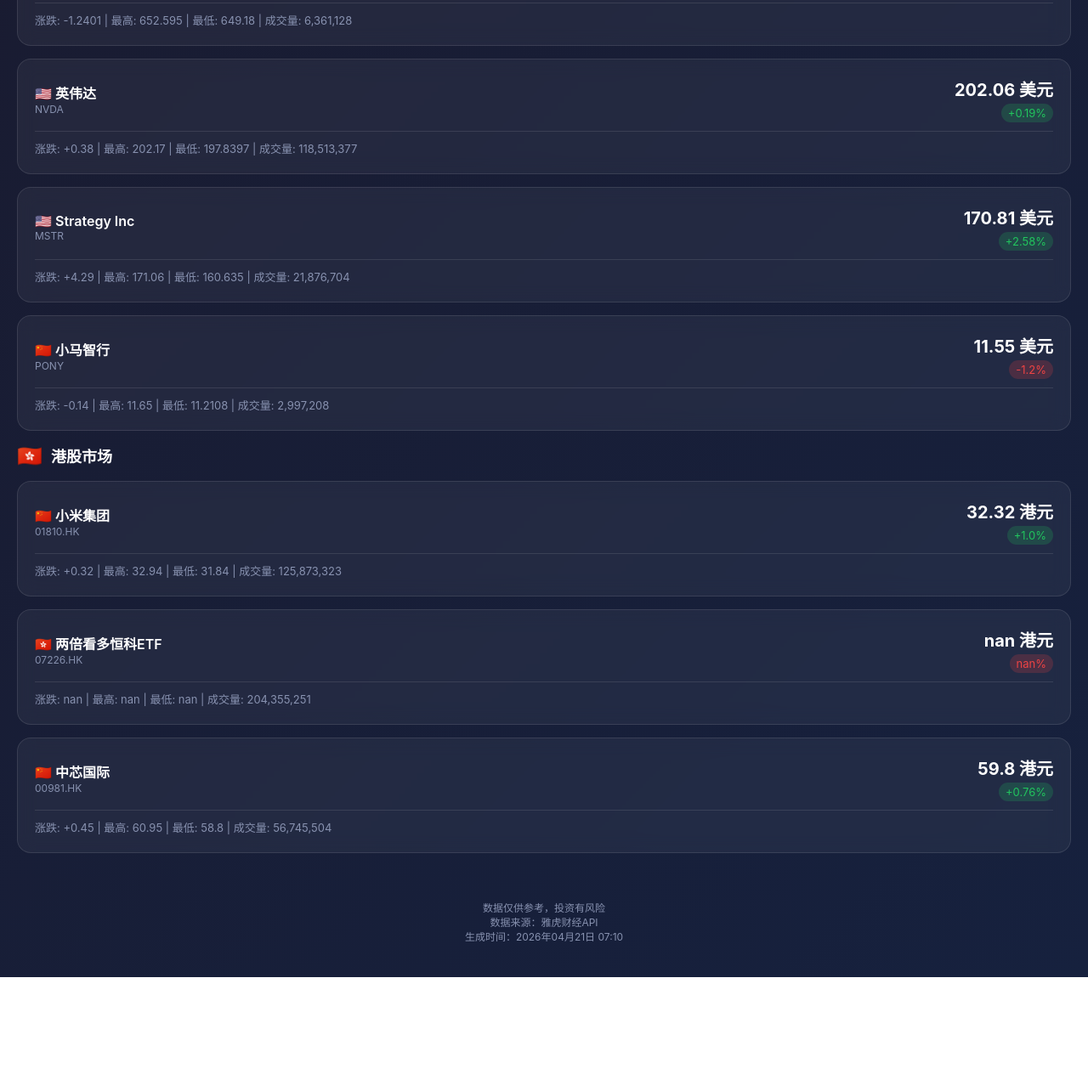
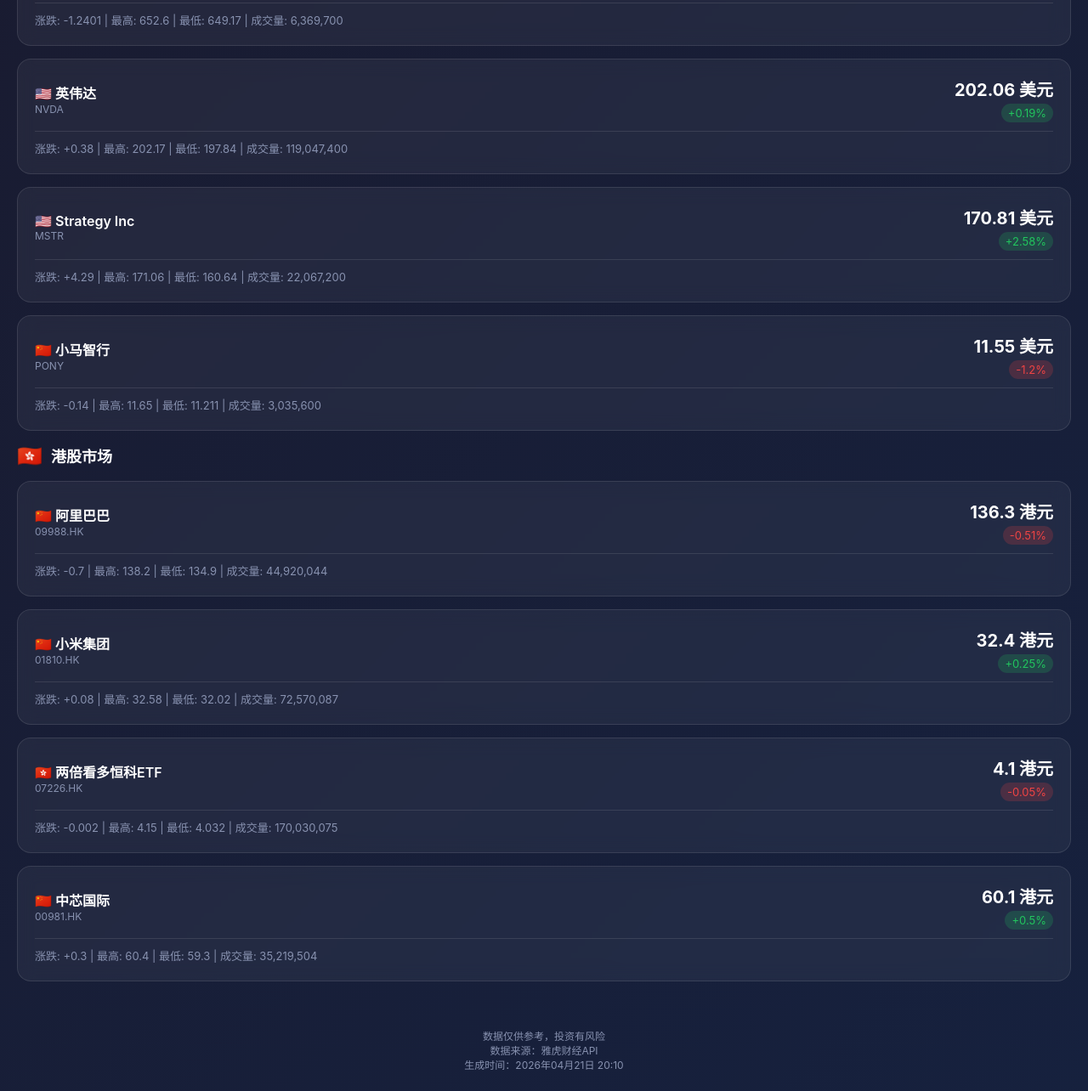
Before and after one commit to allvogue26/stock-news, a plain HTML site: page index.html in a window 1280 px wide. Shown: the part 724-2008 px from the top of the page at 85% size. Before the commit the page ends 1874 px from the top, so only its background shows below. Drawn offline with Linux system fonts and the light colour scheme.

Commit message:
Update stock report - 2026-04-21 20:10

```diff
--- a/index.html
+++ b/index.html
@@ -59,7 +59,7 @@
     <div class="header">
         <h1>📊 股票新闻</h1>
         <div class="date">2026年04月21日</div>
-        <div class="time">更新时间：07:10</div>
+        <div class="time">更新时间：20:10</div>
         <div class="data-source">📡 数据来源：雅虎财经API</div>
     </div>
 
@@ -67,9 +67,9 @@
         <div class="market-summary">
             <div class="summary-title">📈 市场概览</div>
             <div class="summary-text">
-                今日关注 10 只股票 | 成功获取 9 只 |
+                今日关注 10 只股票 | 成功获取 10 只 |
                 <span style="color: #22c55e;">上涨 4 只</span> |
-                <span style="color: #ef4444;">下跌 5 只</span>
+                <span style="color: #ef4444;">下跌 6 只</span>
             </div>
         </div>
 
@@ -87,7 +87,7 @@
                 </div>
             </div>
             <div class="stock-details">
-                涨跌: -8.12 | 最高: 406.8 | 最低: 388.33 | 成交量: 64,190,600
+                涨跌: -8.12 | 最高: 406.8 | 最低: 388.33 | 成交量: 64,464,300
             </div>
         </div>
 
@@ -103,7 +103,7 @@
                 </div>
             </div>
             <div class="stock-details">
-                涨跌: -4.26 | 最高: 341.35 | 最低: 336.63 | 成交量: 18,677,899
+                涨跌: -4.26 | 最高: 341.4 | 最低: 336.61 | 成交量: 18,757,000
             </div>
         </div>
 
@@ -119,7 +119,7 @@
                 </div>
             </div>
             <div class="stock-details">
-                涨跌: -1.2401 | 最高: 652.595 | 最低: 649.18 | 成交量: 6,361,128
+                涨跌: -1.2401 | 最高: 652.6 | 最低: 649.17 | 成交量: 6,369,700
             </div>
         </div>
 
@@ -135,7 +135,7 @@
                 </div>
             </div>
             <div class="stock-details">
-                涨跌: +0.38 | 最高: 202.17 | 最低: 197.8397 | 成交量: 118,513,377
+                涨跌: +0.38 | 最高: 202.17 | 最低: 197.84 | 成交量: 119,047,400
             </div>
         </div>
 
@@ -151,7 +151,7 @@
                 </div>
             </div>
             <div class="stock-details">
-                涨跌: +4.29 | 最高: 171.06 | 最低: 160.635 | 成交量: 21,876,704
+                涨跌: +4.29 | 最高: 171.06 | 最低: 160.64 | 成交量: 22,067,200
             </div>
         </div>
 
@@ -167,7 +167,7 @@
                 </div>
             </div>
             <div class="stock-details">
-                涨跌: -0.14 | 最高: 11.65 | 最低: 11.2108 | 成交量: 2,997,208
+                涨跌: -0.14 | 最高: 11.65 | 最低: 11.211 | 成交量: 3,035,600
             </div>
         </div>
 
@@ -176,16 +176,32 @@
         <div class="stock-card">
             <div class="stock-header">
                 <div>
+                    <div class="stock-name">🇨🇳 阿里巴巴</div>
+                    <div class="stock-code">09988.HK</div>
+                </div>
+                <div class="stock-price">
+                    <div class="price-value">136.3 港元</div>
+                    <div class="price-change change-down">-0.51%</div>
+                </div>
+            </div>
+            <div class="stock-details">
+                涨跌: -0.7 | 最高: 138.2 | 最低: 134.9 | 成交量: 44,920,044
+            </div>
+        </div>
+
+        <div class="stock-card">
+            <div class="stock-header">
+                <div>
                     <div class="stock-name">🇨🇳 小米集团</div>
                     <div class="stock-code">01810.HK</div>
                 </div>
                 <div class="stock-price">
-                    <div class="price-value">32.32 港元</div>
-                    <div class="price-change change-up">+1.0%</div>
+                    <div class="price-value">32.4 港元</div>
+                    <div class="price-change change-up">+0.25%</div>
                 </div>
             </div>
             <div class="stock-details">
-                涨跌: +0.32 | 最高: 32.94 | 最低: 31.84 | 成交量: 125,873,323
+                涨跌: +0.08 | 最高: 32.58 | 最低: 32.02 | 成交量: 72,570,087
             </div>
         </div>
 
@@ -196,12 +212,12 @@
                     <div class="stock-code">07226.HK</div>
                 </div>
                 <div class="stock-price">
-                    <div class="price-value">nan 港元</div>
-                    <div class="price-change change-down">nan%</div>
+                    <div class="price-value">4.1 港元</div>
+                    <div class="price-change change-down">-0.05%</div>
                 </div>
             </div>
             <div class="stock-details">
-                涨跌: nan | 最高: nan | 最低: nan | 成交量: 204,355,251
+                涨跌: -0.002 | 最高: 4.15 | 最低: 4.032 | 成交量: 170,030,075
             </div>
         </div>
 
@@ -212,19 +228,19 @@
                     <div class="stock-code">00981.HK</div>
                 </div>
                 <div class="stock-price">
-                    <div class="price-value">59.8 港元</div>
-                    <div class="price-change change-up">+0.76%</div>
+                    <div class="price-value">60.1 港元</div>
+                    <div class="price-change change-up">+0.5%</div>
                 </div>
             </div>
             <div class="stock-details">
-                涨跌: +0.45 | 最高: 60.95 | 最低: 58.8 | 成交量: 56,745,504
+                涨跌: +0.3 | 最高: 60.4 | 最低: 59.3 | 成交量: 35,219,504
             </div>
         </div>
     </div>
     <div class="footer">
         数据仅供参考，投资有风险<br>
         数据来源：雅虎财经API<br>
-        生成时间：2026年04月21日 07:10
+        生成时间：2026年04月21日 20:10
     </div>
 </body>
 </html>
```
